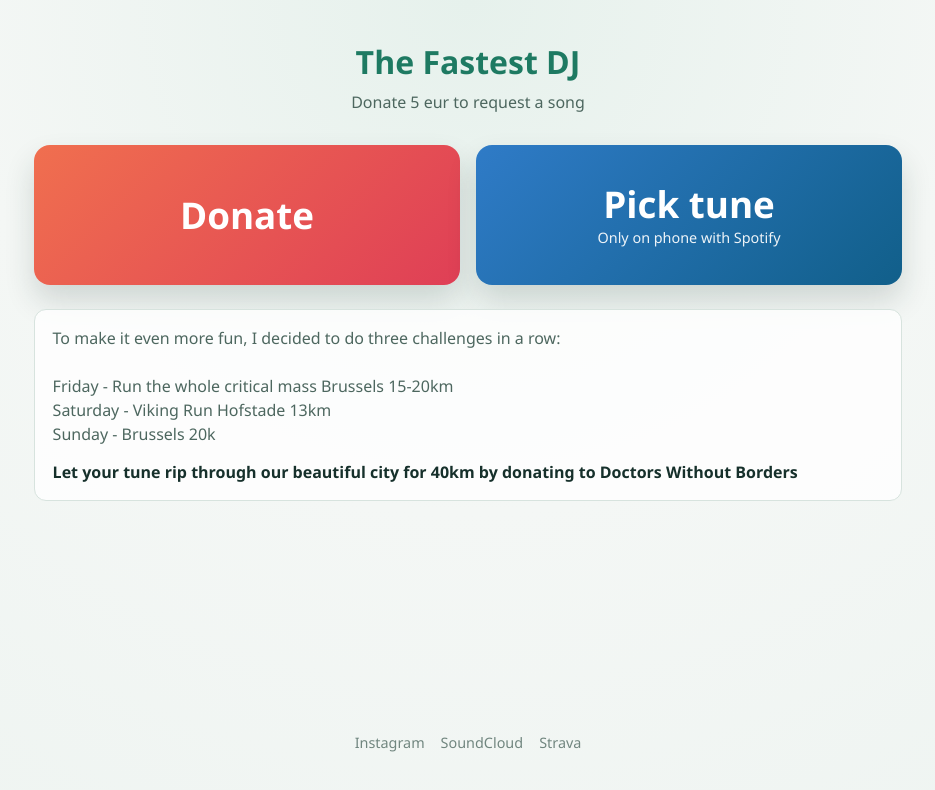
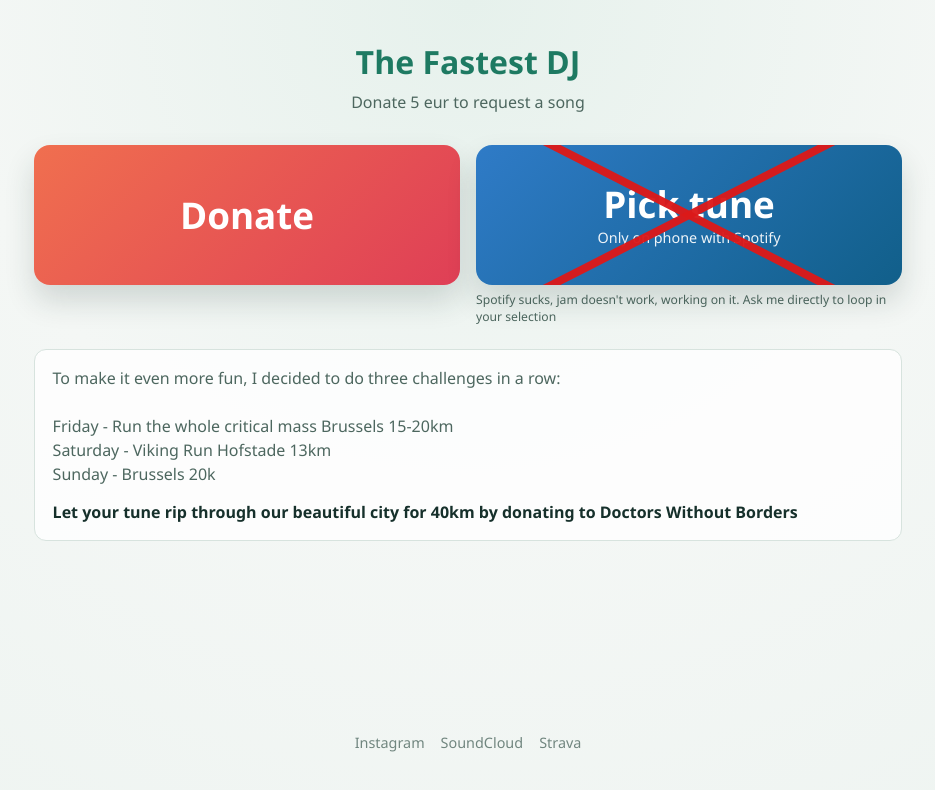
Before and after one commit to exl245/fastest-dj, a website: page index.html in a window 1280 px wide. Shown: the whole page, without its empty margins (172-1107 px from the left). Drawn offline with Linux system fonts and the light colour scheme.

Commit message:
disable button

```diff
--- a/index.html
+++ b/index.html
@@ -20,10 +20,13 @@
 
       <section class="action-grid" aria-label="Main actions">
         <a class="action-link donate" href="https://projects.collect.msf-azg.be/fundraisers/stefan-kiryazov">Donate</a>
-        <a class="action-link tune" href="https://open.spotify.com/socialsession/1xwsVt9Cag5gRBGNR1v4N5?si=DZ6ZH-JtQZ6gMIMG6QkMUQ&utm_source=share-options-sheet&utm_medium=share-link">
-          <span>Pick tune</span>
-          <span class="action-note">Only on phone with Spotify</span>
-        </a>
+        <div class="action-unavailable">
+          <a class="action-link tune tune-disabled" href="#" aria-disabled="true">
+            <span>Pick tune</span>
+            <span class="action-note">Only on phone with Spotify</span>
+          </a>
+          <p class="tune-down-note">Spotify sucks, jam doesn't work, working on it. Ask me directly to loop in your selection</p>
+        </div>
       </section>
 
       <section class="challenge-note" aria-label="Challenge details">
--- a/styles.css
+++ b/styles.css
@@ -43,6 +43,13 @@ h1 {
   display: grid;
   grid-template-columns: repeat(auto-fit, minmax(260px, 1fr));
   gap: 1rem;
+  align-items: start;
+}
+
+.action-unavailable {
+  display: flex;
+  flex-direction: column;
+  gap: 0.45rem;
 }
 
 .action-link {
@@ -90,6 +97,43 @@ h1 {
   background: linear-gradient(135deg, #2f7bc7 0%, #115f8a 100%);
 }
 
+.tune-disabled {
+  position: relative;
+  overflow: hidden;
+  cursor: not-allowed;
+  pointer-events: none;
+}
+
+.tune-disabled::before,
+.tune-disabled::after {
+  content: "";
+  position: absolute;
+  left: 50%;
+  top: 50%;
+  width: 160%;
+  height: 8px;
+  border-radius: 999px;
+  background: rgba(220, 25, 25, 0.96);
+  transform-origin: center;
+  z-index: 2;
+}
+
+.tune-disabled::before {
+  transform: translate(-50%, -50%) rotate(27deg);
+}
+
+.tune-disabled::after {
+  transform: translate(-50%, -50%) rotate(-27deg);
+}
+
+.tune-down-note {
+  margin: 0;
+  font-size: 0.76rem;
+  line-height: 1.35;
+  color: var(--muted);
+  text-align: left;
+}
+
 .challenge-note {
   margin-top: 1.5rem;
   padding: 1rem 1.1rem;
```
